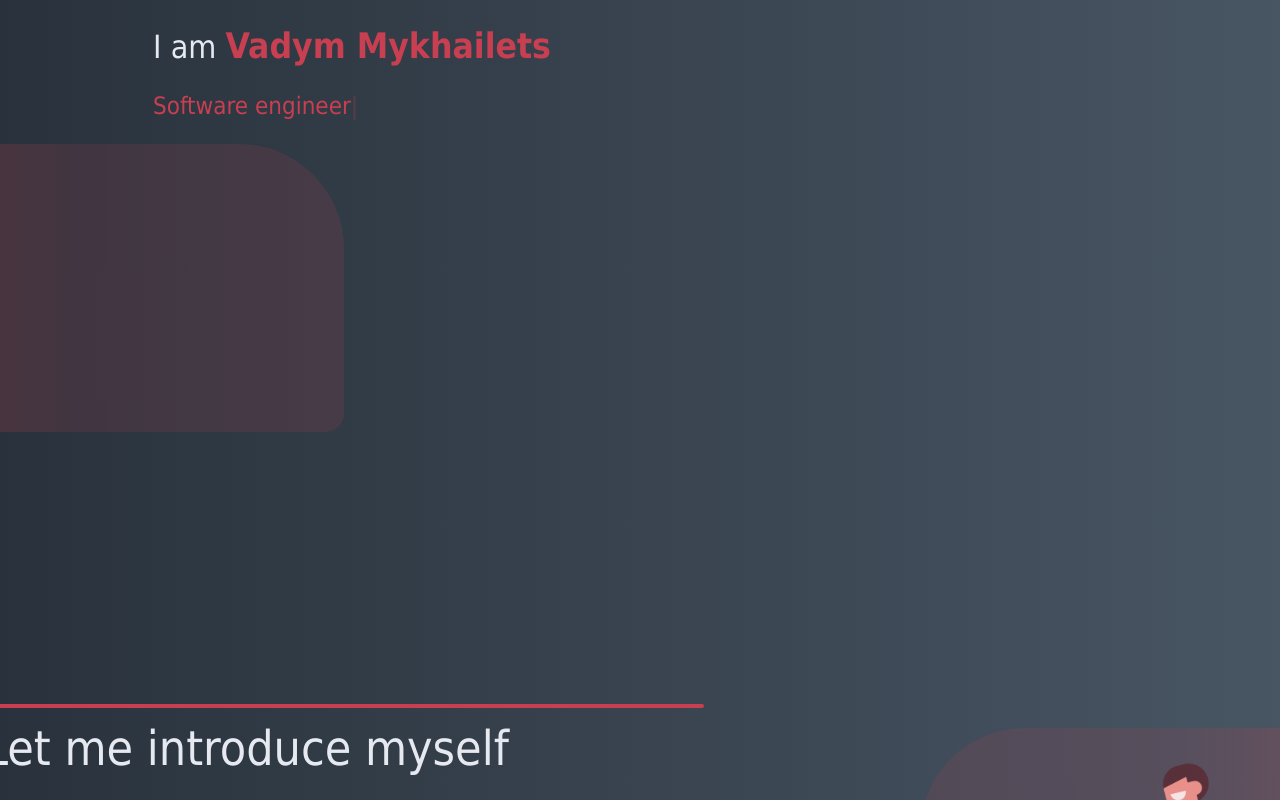
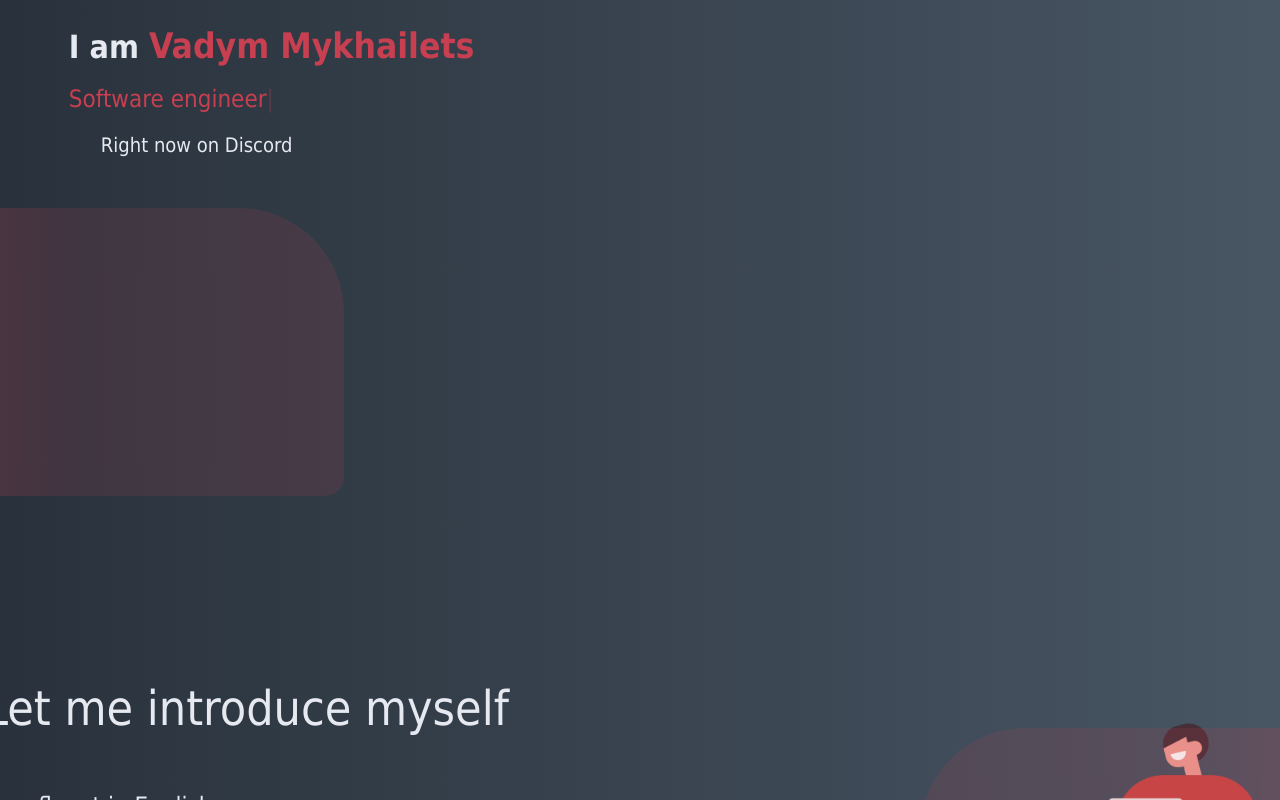
Before and after one commit to Vadim06/MyWorkAndSkills, a React (Create React App) app: page / in a window 1280 px wide. Shown: the part 240-1040 px from the top of the page. Built offline with nearby package versions, Linux system fonts and the light colour scheme; no server answers.

Commit message:
minor fixes + discord status

```diff
--- a/public/index.html
+++ b/public/index.html
@@ -9,7 +9,6 @@
       name="description"
       content="Web site created using create-react-app"
     />
-    <link rel="apple-touch-icon" href="%PUBLIC_URL%/logo192.png" />
     <link rel="manifest" href="%PUBLIC_URL%/manifest.json" />
     <title>React App</title>
   </head>
--- a/src/components/Footer/Footer.tsx
+++ b/src/components/Footer/Footer.tsx
@@ -1,10 +1,11 @@
 import React, { useState, useEffect } from 'react';
 import './Footer.css';
-import { AiFillInstagram, AiFillGithub, AiFillLinkedin } from "react-icons/ai";
-let icons = [<AiFillInstagram className='icon' size={'2.5rem'} color='rgb(199 63 80)' />,
+import { AiFillGithub, AiFillLinkedin } from "react-icons/ai";
+import { BsDiscord } from "react-icons/bs";
+let icons = [<BsDiscord className='icon' size={'2.5rem'} color='rgb(199 63 80)' />,
 <AiFillGithub className='icon' size={'2.5rem'} color='rgb(199 63 80)' />,
 <AiFillLinkedin className='icon' size={'2.5rem'} color='rgb(199 63 80)' />];
-let links = ['https://www.instagram.com/vadim.mikhaylets/', 'https://github.com/Vadim06', 'https://www.linkedin.com/feed/']
+let links = ['https://discordapp.com/users/481732194398633994', 'https://github.com/Vadim06', 'https://www.linkedin.com/feed/']
 
 export const Footer = () => {
 
--- a/src/components/Home/Home.css
+++ b/src/components/Home/Home.css
@@ -14,8 +14,9 @@ main {
 
 .h2 {
   color: #e6e9f0;
-  font-weight: 150;
+  font-weight: 600;
   font-size: 2rem;
+  margin: 0;
 }
 
 .briefInfo {
@@ -35,9 +36,61 @@ main {
   margin-top: 8rem;
 }
 
+.mainText p {
+  font-weight: 100;
+  color: #e6e9f0;
+  font-size: 1.25rem;
+  margin-left: 2rem;
+  width: 24rem;
+  position: relative;
+}
+
+.mainText p::after {
+  content: "";
+  position: absolute;
+  width: 0.2rem;
+  height: 100%;
+  top: 0;
+  left: -0.5rem;
+  border-radius: 6px;
+}
+
+.online {
+  color: #43b581;
+}
+
+.dnd {
+  color: #f04747;
+}
+
+.idle {
+  color: #faa61a;
+}
+
+.offline {
+  color: #959595;
+}
+
+.onlineBar::after {
+  background-color: #43b581;
+}
+
+.idleBar::after {
+  background-color: #faa61a;
+}
+
+.dndBar::after {
+  background-color: #f04747;
+}
+
+.offlineBar::after {
+  background-color: #959595;
+}
+
 main::after {
   content: "";
   position: absolute;
+  top: 4rem;
   width: 43rem;
   height: 18rem;
   transform: translate(-40rem, 24rem);
@@ -70,6 +123,7 @@ main::after {
   position: relative;
   font-size: 3rem;
   margin-bottom: 2rem;
+  font-weight: 100;
 }
 
 .introduce h2::after {
@@ -164,9 +218,16 @@ main::after {
   border-radius: 5px;
 }
 
+@media (max-width: 1280px) {
+  .coder {
+    width: 43%;
+  }
+}
+
 @media (max-width: 1060px) {
   main {
-    flex-direction: column;
+    flex-direction: row;
+    min-height: fit-content;
   }
 
   .mainText {
@@ -174,9 +235,13 @@ main::after {
     margin-bottom: 0;
   }
 
+  .mainText p {
+    max-width: 12rem;
+  }
+
   .coder {
     margin-left: 0;
-    margin-top: 5rem;
+    margin-top: 1rem;
     animation: none;
   }
 
@@ -204,6 +269,10 @@ main::after {
     margin-top: 5rem;
   }
 
+  .introduce::after {
+    display: none;
+  }
+
   .laptopGuy {
     margin: 0 auto;
   }
@@ -220,3 +289,13 @@ main::after {
     width: 10rem;
   }
 }
+
+@media (max-width: 900px) {
+  main {
+    flex-direction: column;
+  }
+
+  .coder {
+    width: 100%;
+  }
+}
--- a/src/components/Home/Home.tsx
+++ b/src/components/Home/Home.tsx
@@ -1,13 +1,54 @@
 import React, { useState, useEffect } from 'react';
 import './Home.css';
 import { Footer } from '../Footer/Footer';
-import { Header } from '../Header/Header';
 import { Text } from '../Text/Text';
 import imgPerson from '../../img/Lovepik_com-400279584-working-person.png';
 const imgCoder = "https://ouch-cdn2.icons8.com/vZD-nOO0-rKGloPBW0WjLQF-i8hfkpa7QWY_3L4YTGA/rs:fit:684:456/czM6Ly9pY29uczgu/b3VjaC1wcm9kLmFz/c2V0cy9zdmcvMzAx/L2Y1ZWI5ZGEwLTM3/ZWMtNDUxYy1iODNl/LTVjMzc1NGU5NjQx/NC5zdmc.png"
 
 
 export const Home = () => {
+  interface RespI {
+    discord_status: "online" | "dnd" | "idle";
+    username: string;
+    discriminator: string;
+    discord_user: {
+      username: string;
+      discriminator: string;
+      avatar: string;
+      id: string;
+    };
+    spotify: {
+      track_id: string;
+      song: string;
+      artist: string;
+      album_art: string;
+    };
+  }
+
+  const [statusMsg, setStatusMsg] = useState<string>();
+  const [data, setData] = useState<RespI>();
+  const [loading, setLoading] = useState(true);
+
+  useEffect(() => {
+    const ID = "481732194398633994";
+
+    fetch(`https://api.lanyard.rest/v1/users/${ID}`)
+      .then((res) => res.json())
+      .then((res) => {
+        setData(res.data);
+        setLoading(false);
+        if (res.data.discord_status === "online") {
+          setStatusMsg(" and ready to chat!");
+        } else if (res.data.discord_status === "idle") {
+          setStatusMsg(", but will probably be online soon");
+        } else {
+          setStatusMsg(", but it doesn't mean you can't leave a message!");
+        }
+      });
+
+
+  }, []);
+
 
   return (
     <div className="App">
@@ -19,7 +60,9 @@ export const Home = () => {
           <h2 className='h2'>
             I am <span className='name'> Vadym Mykhailets </span>
           </h2>
+          <br />
           <Text text="Software engineer" typingSpeed={100} />
+          <p className={`${data?.discord_status}Bar`}>Right now <span className={data?.discord_status}>{data?.discord_status}</span> on Discord{statusMsg} </p>
         </div>
         <img src={imgCoder} alt="coder" className='coder' />
       </main>
@@ -28,7 +71,7 @@ export const Home = () => {
           <h2 className='h2'>Let me introduce myself</h2>
           <div className='introduceContent'>
             <div className='briefInfo'>
-                  <p>I am fluent in Eglish</p>
+              <p>I am fluent in English</p>
               <p>I like learning new stuff</p>
               <p><i>When I wrote this code, only God and I understood what I did. Now only God knows.</i></p>
             </div>
```
Also changed, not shown: public/manifest.json. Lines whose indentation alone changed are shown as unchanged.
